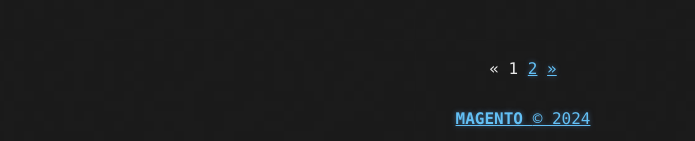
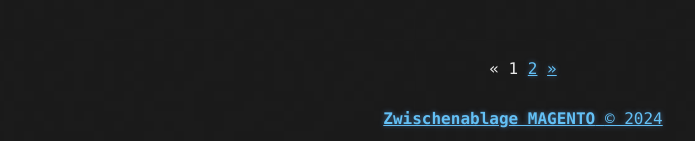
Before and after one commit to hacker-coach/hacker-coach.github.io, a Jekyll site: the page built from index.html, in a window 1280 px wide. Shown: the part 2088-2229 px from the top of the page, without its empty margins (117-812 px from the left). Built offline with Jekyll 4.4.1, drawn with Linux system fonts in a browser that asks for light colours; the list of posts is cut into pages by our own code.

Commit message:
Update _config.yml

```diff
--- a/_config.yml
+++ b/_config.yml
@@ -1,7 +1,7 @@
-title: "MAGENTO"
+title: "Zwischenablage MAGENTO"
 description: "HÖCHSTLEISTUNG ENTSTEHT DURCH LEIDENSCHAFT UND NICHT DURCH LEISTUNGSDRUCK ODER ANPASSUNGSDRUCK."
 author:
-  name: "MAGENTO"
+  name: "Zwischenablage MAGENTO"
   email: "https://micha-barthel.de"
   url: "https://micha-barthel.de"
 
@@ -28,5 +28,5 @@ plugins:
   - jekyll-sitemap
 
 # Custom variables
-owner : "MAGENTO"
+owner : "Zwischenablage MAGENTO"
 year : "2021"
```
